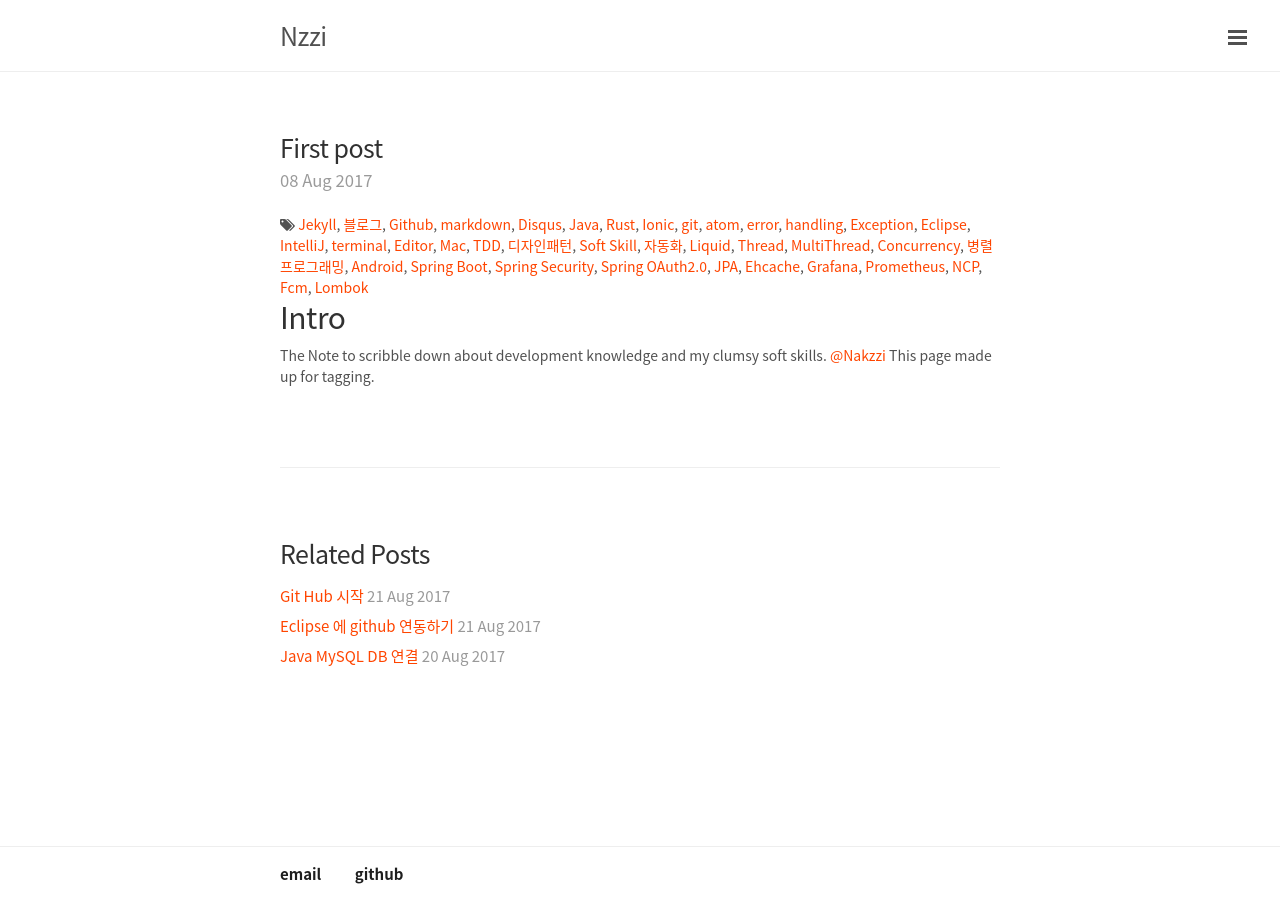
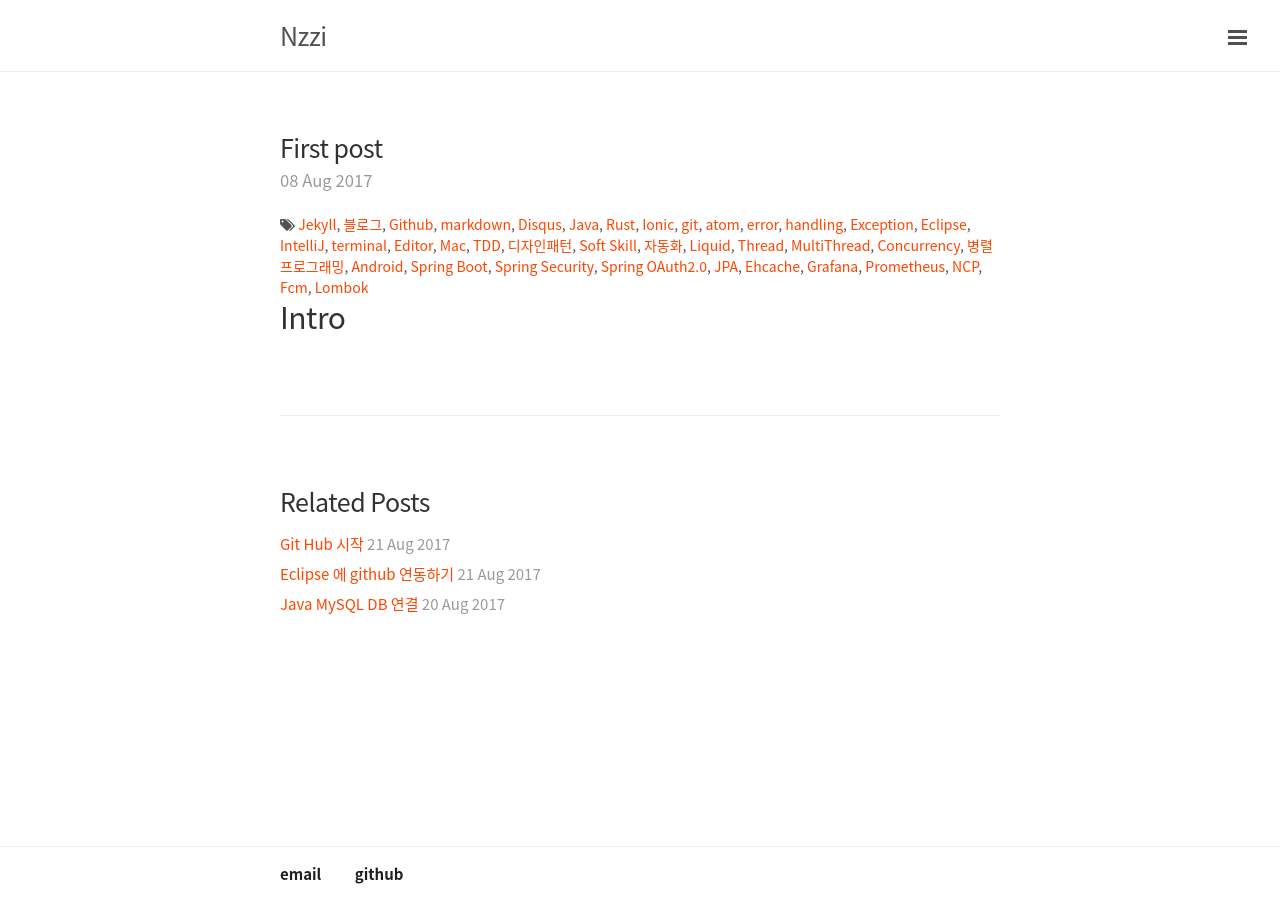
Before and after one commit to cholnh/cholnh.github.io, a Jekyll site: the page built from _posts/Note/2017-8-8-testPost1.md, in a window 1280 px wide. Built offline with Jekyll 4.4.1, drawn with Linux system fonts in a browser that asks for light colours; comment, search, counter and statistics services are not loaded.

Commit message:
Update 2017-8-8-testPost1.md

```diff
--- a/_posts/Note/2017-8-8-testPost1.md
+++ b/_posts/Note/2017-8-8-testPost1.md
@@ -44,7 +44,3 @@ tags:
 ---
 
 ## Intro
-
-The Note to scribble down about development knowledge and my clumsy soft skills.
-<a href="https://github.com/cholnh/">@Nakzzi</a>
-This page made up for tagging.
```
